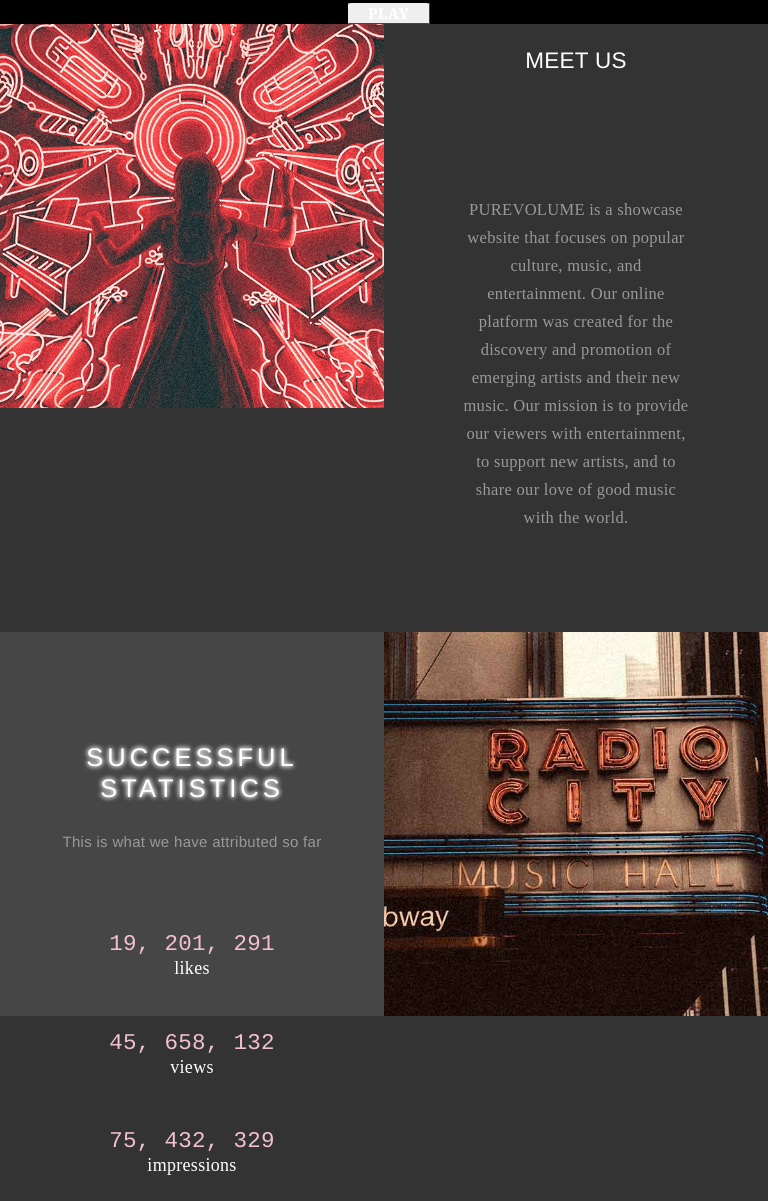
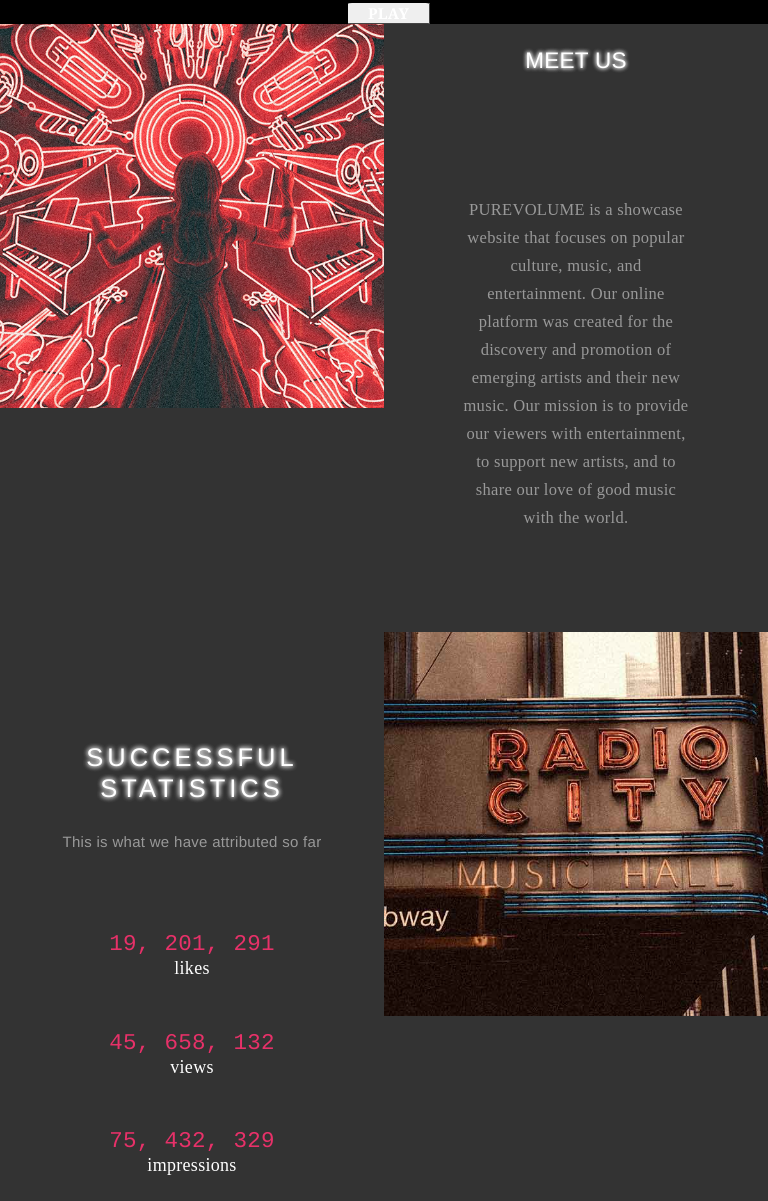
Before and after one commit to DustyBeatz/BootCampProject, a plain HTML site: page about.html in a window 768 px wide. Shown: the part 1439-2640 px from the top of the page. Drawn offline with nearby package versions, Linux system fonts and the light colour scheme; files whose address does not match are found by name.

Commit message:
some changes

```diff
--- a/css/responsive.css
+++ b/css/responsive.css
@@ -439,6 +439,19 @@
 	}
 }
 
+#aboutUs
+{
+  height: 100px;
+  width: 100%;
+  clear:both;
+}
+
+#statistics
+{
+  width: 100%;
+  height: 100px;
+}
+
 @media (max-width: 399px)
 {
   #PVintro
--- a/css/style.css
+++ b/css/style.css
@@ -379,8 +379,6 @@ about
   width: 50%;
   text-align: center;
   float: right;
-<<<<<<< HEAD
-=======
   float: left;
 }
 
@@ -393,12 +391,12 @@ about
 
 #aboutText h1
 {
->>>>>>> 2a90b805eac2344c804525b0fd19318421332253
   color: white;
   font-family: 'Avenir Next', helvetica;
   font-weight: lighter;
   font-size: 1.5em;
   padding: 1em;
+  text-shadow: 0 0 0.2em #fff, 0 0 0.2em #fff;
 }
 
 #statsText
@@ -577,7 +575,7 @@ about
 /*stats*/
 #statistics
 {
-  background-color: #464646;
+  background-color: #333333;
   width: 100%;
   margin: 0 auto;
   clear: both;
@@ -587,7 +585,7 @@ about
 #statistics h1
 {
   color: white;
-  text-shadow: 0 0 0.2em #FFF, 0 0 0.2em #FFF;
+  text-shadow: 0 0 0.2em #fff, 0 0 0.2em #fff;
   letter-spacing: 4px;
   font-family: 'Avenir Next', helvetica;
   font-weight: lighter;
@@ -598,7 +596,7 @@ about
 
 #statistics h3
 {
-  color: #f2bfd3;
+  color: #e73169;
   font-family: 'Courier';
   font-size: 1.5em;
   text-align: center;
```
